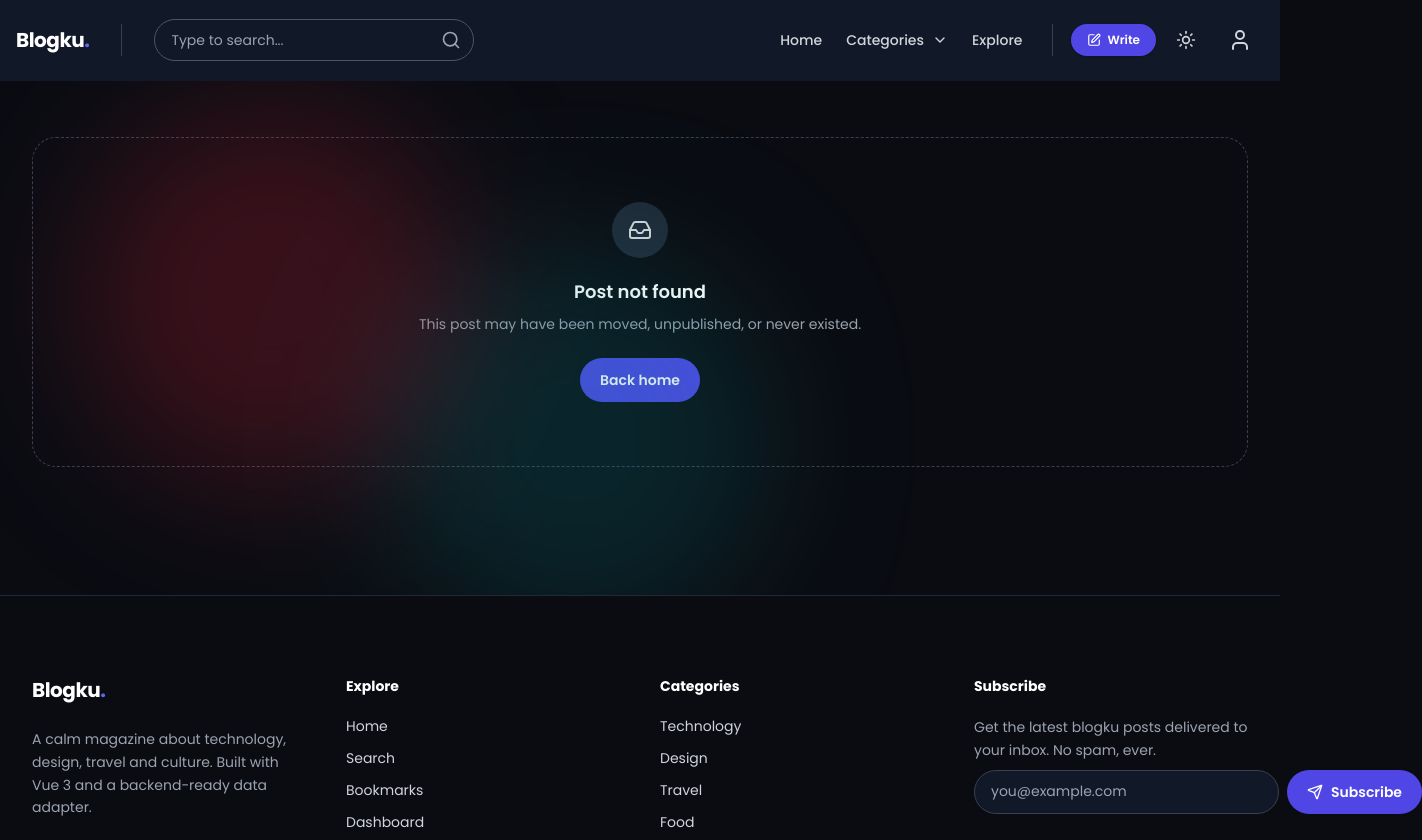
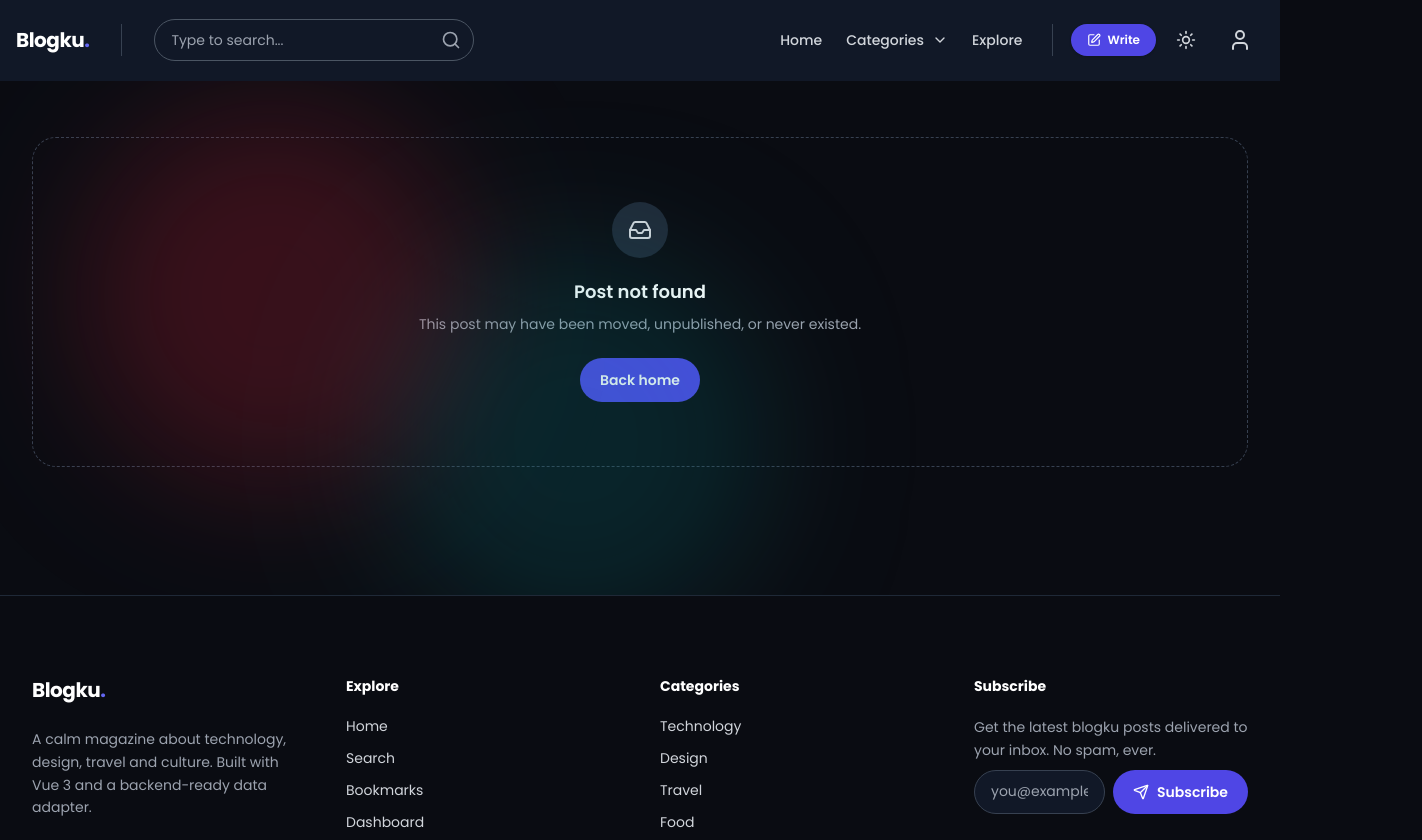
Before and after one commit to softonica/Blogku, a Vue app in the folder frontend/: page /post/1 in a window 1280 px wide. Shown: the top 840 px of the page, 1422 px wide, since content can reach past the window. Built offline with nearby package versions, Linux system fonts and the light colour scheme.

Commit message:
fix(footer): prevent newsletter button overflowing its column

```diff
--- a/frontend/src/components/widgets/NewsletterForm.vue
+++ b/frontend/src/components/widgets/NewsletterForm.vue
@@ -45,7 +45,7 @@ function submit(): void {
         type="email"
         autocomplete="email"
         placeholder="you@example.com"
-        class="h-11 flex-1 rounded-full border px-3 sm:px-4 text-sm outline-none transition focus:ring-2"
+        class="h-11 min-w-0 flex-1 rounded-full border px-3 sm:px-4 text-sm outline-none transition focus:ring-2"
         :class="
           inverted
             ? 'border-white/20 bg-white/10 text-white placeholder:text-neutral-400 focus:border-white/40 focus:ring-white/20'
@@ -54,7 +54,7 @@ function submit(): void {
       />
       <button
         type="submit"
-        class="inline-flex h-11 items-center justify-center gap-2 rounded-full px-4 sm:px-5 text-sm font-semibold transition"
+        class="inline-flex h-11 shrink-0 items-center justify-center gap-2 rounded-full px-4 sm:px-5 text-sm font-semibold transition"
         :class="
           inverted
             ? 'bg-white text-neutral-900 hover:bg-neutral-100'
```
Also changed, not shown: 1 other file (tests, documents, lock files or other folders).
